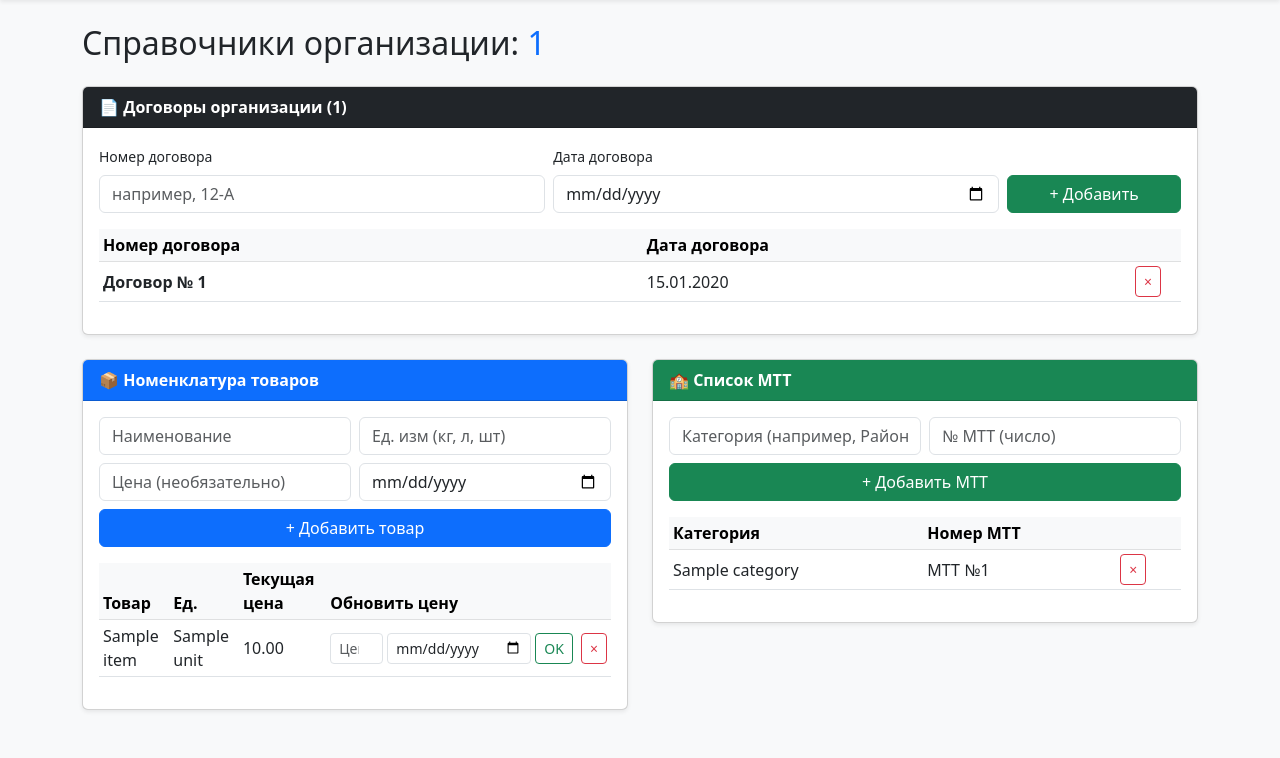
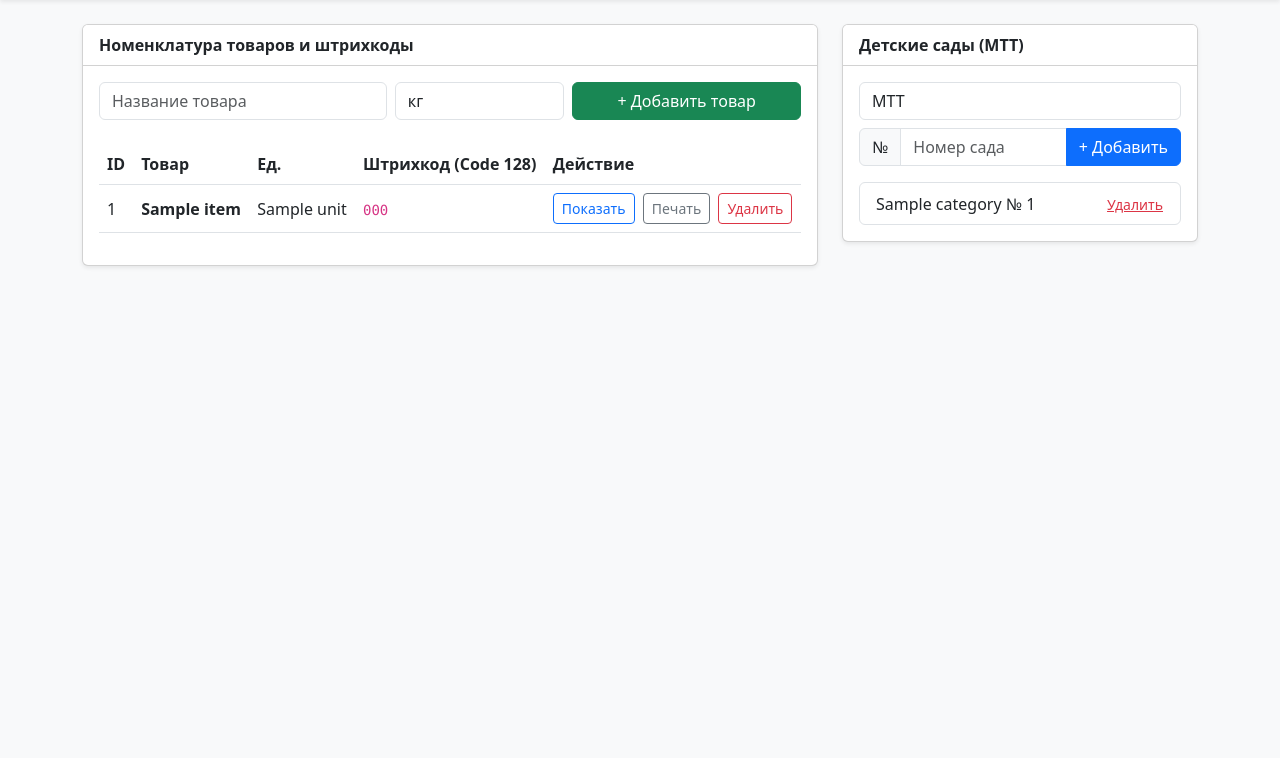
Before and after one commit to alisher0035652-design/-MUXSIN-FAYZ-, a Flask app: page /directory in a window 1280 px wide. Shown: the part 56-814 px from the top of the page. After the commit the page ends 323 px from the top, so only its background shows below. Run offline with Flask 3, Linux system fonts and the light colour scheme; the visitor is signed in with stand-in values (Sample User, id 1); a database or web service that is not in the repository returns one stand-in record (values such as "Sample title"); some libraries are stand-ins or nearby versions.

Commit message:
Update directory.html

```diff
--- a/templates/directory.html
+++ b/templates/directory.html
@@ -1,115 +1,44 @@
 {% extends "base.html" %}
 {% block content %}
-<h2 class="mb-4">Справочники организации: <span class="text-primary">{{ current_org }}</span></h2>
-
 <div class="row">
-    <!-- Справочник Договоров -->
-    <div class="col-md-12 mb-4">
-        <div class="card shadow-sm">
-            <div class="card-header bg-dark text-white fw-bold">📄 Договоры организации ({{ current_org }})</div>
+    <div class="col-md-8">
+        <div class="card mb-4 shadow-sm">
+            <div class="card-header bg-white fw-bold">Номенклатура товаров и штрихкоды</div>
             <div class="card-body">
-                <form action="{{ url_for('add_contract') }}" method="POST" class="row g-2 mb-3 align-items-end">
+                <form action="{{ url_for('add_item') }}" method="POST" class="row g-2 mb-4">
                     <div class="col-md-5">
-                        <label class="form-label small">Номер договора</label>
-                        <input type="text" name="contract_number" class="form-control" placeholder="например, 12-А" required>
+                        <input type="text" name="name" class="form-control" placeholder="Название товара" required>
                     </div>
-                    <div class="col-md-5">
-                        <label class="form-label small">Дата договора</label>
-                        <input type="date" name="contract_date" class="form-control" required>
+                    <div class="col-md-3">
+                        <input type="text" name="unit" class="form-control" placeholder="Ед. изм. (кг, шт)" value="кг" required>
                     </div>
-                    <div class="col-md-2">
-                        <button type="submit" class="btn btn-success w-100">+ Добавить</button>
+                    <div class="col-md-4">
+                        <button type="submit" class="btn btn-success w-100">+ Добавить товар</button>
                     </div>
                 </form>
-
-                <div class="table-responsive" style="max-height: 250px; overflow-y: auto;">
-                    <table class="table table-sm table-hover align-middle">
-                        <thead class="table-light">
+                <div class="table-responsive">
+                    <table class="table table-hover align-middle">
+                        <thead>
                             <tr>
-                                <th>Номер договора</th>
-                                <th>Дата договора</th>
-                                <th style="width: 50px;"></th>
-                            </tr>
-                        </thead>
-                        <tbody>
-                            {% for c in contracts %}
-                            <tr>
-                                <td><strong>Договор № {{ c.contract_number }}</strong></td>
-                                <td>{{ c.contract_date|date_ru }}</td>
-                                <td>
-                                    <form action="{{ url_for('delete_contract', id=c.id) }}" method="POST">
-                                        <button type="submit" class="btn btn-sm btn-outline-danger" onclick="return confirm('Удалить договор?')">×</button>
-                                    </form>
-                                </td>
-                            </tr>
-                            {% else %}
-                            <tr>
-                                <td colspan="3" class="text-center text-muted">Договоры пока не добавлены</td>
-                            </tr>
-                            {% endfor %}
-                        </tbody>
-                    </table>
-                </div>
-            </div>
-        </div>
-    </div>
-
-    <!-- Номенклатура -->
-    <div class="col-md-6 mb-4">
-        <div class="card shadow-sm">
-            <div class="card-header bg-primary text-white fw-bold">📦 Номенклатура товаров</div>
-            <div class="card-body">
-                <form action="{{ url_for('add_item') }}" method="POST" class="row g-2 mb-3">
-                    <div class="col-md-6">
-                        <input type="text" name="name" class="form-control" placeholder="Наименование" required>
-                    </div>
-                    <div class="col-md-6">
-                        <input type="text" name="unit" class="form-control" placeholder="Ед. изм (кг, л, шт)" required>
-                    </div>
-                    <div class="col-md-6">
-                        <input type="number" step="0.01" name="price" class="form-control" placeholder="Цена (необязательно)">
-                    </div>
-                    <div class="col-md-6">
-                        <input type="date" name="effective_date" class="form-control">
-                    </div>
-                    <div class="col-md-12">
-                        <button type="submit" class="btn btn-primary w-100">+ Добавить товар</button>
-                    </div>
-                </form>
-
-                <div class="table-responsive" style="max-height: 300px; overflow-y: auto;">
-                    <table class="table table-sm table-hover align-middle">
-                        <thead class="table-light">
-                            <tr>
+                                <th>ID</th>
                                 <th>Товар</th>
                                 <th>Ед.</th>
-                                <th>Текущая цена</th>
-                                <th>Обновить цену</th>
-                                <th></th>
+                                <th>Штрихкод (Code 128)</th>
+                                <th>Действие</th>
                             </tr>
                         </thead>
                         <tbody>
                             {% for item in items %}
                             <tr>
-                                <td>{{ item.name }}</td>
+                                <td>{{ item.id }}</td>
+                                <td><strong>{{ item.name }}</strong></td>
                                 <td>{{ item.unit }}</td>
+                                <td><code>{{ item.barcode }}</code></td>
                                 <td>
-                                    {% if item.id in prices_map %}
-                                        {{ prices_map[item.id].price|money }}
-                                    {% else %}
-                                        0.00
-                                    {% endif %}
-                                </td>
-                                <td>
-                                    <form action="{{ url_for('update_price', item_id=item.id) }}" method="POST" class="d-flex gap-1">
-                                        <input type="number" step="0.01" name="price" class="form-control form-control-sm" placeholder="Цена" required>
-                                        <input type="date" name="effective_date" class="form-control form-control-sm" required>
-                                        <button type="submit" class="btn btn-sm btn-outline-success">OK</button>
-                                    </form>
-                                </td>
-                                <td>
-                                    <form action="{{ url_for('delete_item', id=item.id) }}" method="POST">
-                                        <button type="submit" class="btn btn-sm btn-outline-danger" onclick="return confirm('Удалить?')">×</button>
+                                    <button type="button" class="btn btn-sm btn-outline-primary me-1" onclick="showBarcodeModal('{{ item.name }}', '{{ item.barcode }}')">Показать</button>
+                                    <button type="button" class="btn btn-sm btn-outline-secondary me-1" onclick="printLabel('{{ item.name }}', '{{ item.barcode }}')">Печать</button>
+                                    <form action="{{ url_for('delete_item', id=item.id) }}" method="POST" class="d-inline" onsubmit="return confirm('Удалить товар?');">
+                                        <button class="btn btn-sm btn-outline-danger">Удалить</button>
                                     </form>
                                 </td>
                             </tr>
@@ -121,49 +50,85 @@
         </div>
     </div>
 
-    <!-- МТТ Клиенты -->
-    <div class="col-md-6 mb-4">
-        <div class="card shadow-sm">
-            <div class="card-header bg-success text-white fw-bold">🏫 Список МТТ</div>
+    <div class="col-md-4">
+        <div class="card mb-4 shadow-sm">
+            <div class="card-header bg-white fw-bold">Детские сады (МТТ)</div>
             <div class="card-body">
-                <form action="{{ url_for('add_client') }}" method="POST" class="row g-2 mb-3">
-                    <div class="col-md-6">
-                        <input type="text" name="category" class="form-control" placeholder="Категория (например, Район)" required>
+                <form action="{{ url_for('add_client') }}" method="POST" class="mb-3">
+                    <div class="mb-2">
+                        <input type="text" name="category" class="form-control" placeholder="Категория (напр. МТТ)" value="МТТ" required>
                     </div>
-                    <div class="col-md-6">
-                        <input type="number" name="client_number" class="form-control" placeholder="№ МТТ (число)" required>
-                    </div>
-                    <div class="col-md-12">
-                        <button type="submit" class="btn btn-success w-100">+ Добавить МТТ</button>
+                    <div class="input-group mb-2">
+                        <span class="input-group-text">№</span>
+                        <input type="number" name="client_number" class="form-control" placeholder="Номер сада" required>
+                        <button class="btn btn-primary" type="submit">+ Добавить</button>
                     </div>
                 </form>
-
-                <div class="table-responsive" style="max-height: 300px; overflow-y: auto;">
-                    <table class="table table-sm table-hover align-middle">
-                        <thead class="table-light">
-                            <tr>
-                                <th>Категория</th>
-                                <th>Номер МТТ</th>
-                                <th></th>
-                            </tr>
-                        </thead>
-                        <tbody>
-                            {% for client in clients %}
-                            <tr>
-                                <td>{{ client.category }}</td>
-                                <td>МТТ №{{ client.client_number }}</td>
-                                <td>
-                                    <form action="{{ url_for('delete_client', id=client.id) }}" method="POST">
-                                        <button type="submit" class="btn btn-sm btn-outline-danger" onclick="return confirm('Удалить?')">×</button>
-                                    </form>
-                                </td>
-                            </tr>
-                            {% endfor %}
-                        </tbody>
-                    </table>
-                </div>
+                <ul class="list-group">
+                    {% for c in clients %}
+                    <li class="list-group-item d-flex justify-content-between align-items-center">
+                        {{ c.category }} № {{ c.client_number }}
+                        <form action="{{ url_for('delete_client', id=c.id) }}" method="POST" onsubmit="return confirm('Удалить МТТ?');">
+                            <button class="btn btn-sm btn-link text-danger p-0">Удалить</button>
+                        </form>
+                    </li>
+                    {% endfor %}
+                </ul>
             </div>
         </div>
     </div>
 </div>
+
+<!-- Модальное окно показа штрихкода -->
+<div class="modal fade" id="barcodeModal" tabindex="-1" aria-hidden="true">
+  <div class="modal-dialog modal-dialog-centered text-center">
+    <div class="modal-content">
+      <div class="modal-header">
+        <h5 class="modal-title" id="modalItemTitle">Штрихкод товара</h5>
+        <button type="button" class="btn-close" data-bs-dismiss="modal"></button>
+      </div>
+      <div class="modal-body">
+        <svg id="modalBarcodeSvg"></svg>
+        <div id="modalBarcodeCode" class="fw-bold mt-2 fs-5"></div>
+      </div>
+    </div>
+  </div>
+</div>
+
+<script>
+function showBarcodeModal(name, barcode) {
+    document.getElementById('modalItemTitle').innerText = name;
+    document.getElementById('modalBarcodeCode').innerText = barcode;
+    JsBarcode("#modalBarcodeSvg", barcode, { format: "CODE128", width: 2, height: 70, displayValue: false });
+    new bootstrap.Modal(document.getElementById('barcodeModal')).show();
+}
+
+function printLabel(name, barcode) {
+    let win = window.open('', '', 'width=400,height=350');
+    win.document.write(`
+        <html>
+        <head>
+            <title>Печать этикетки</title>
+            <style>
+                body { font-family: Arial, sans-serif; text-align: center; padding: 15px; margin: 0; }
+                .name { font-size: 18px; font-weight: bold; margin-bottom: 8px; }
+                .code { font-size: 14px; margin-top: 5px; font-weight: bold; }
+                svg { max-width: 100%; height: auto; }
+            </style>
+        </head>
+        <body>
+            <div class="name">${name}</div>
+            <svg id="bc"></svg>
+            <div class="code">${barcode}</div>
+            <script src="https://cdn.jsdelivr.net/npm/jsbarcode@3.11.5/dist/JsBarcode.all.min.js"><\/script>
+            <script>
+                JsBarcode("#bc", "${barcode}", { format: "CODE128", width: 2, height: 60, displayValue: false });
+                window.onload = function() { window.print(); window.close(); }
+            <\/script>
+        </body>
+        </html>
+    `);
+    win.document.close();
+}
+</script>
 {% endblock %}
```
